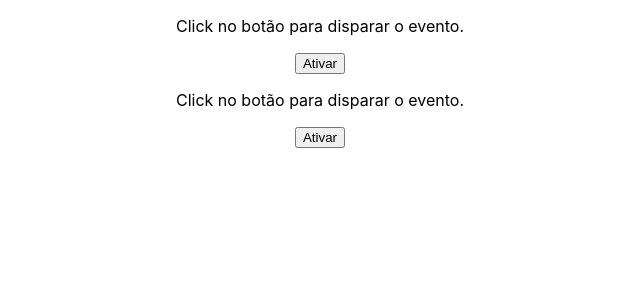
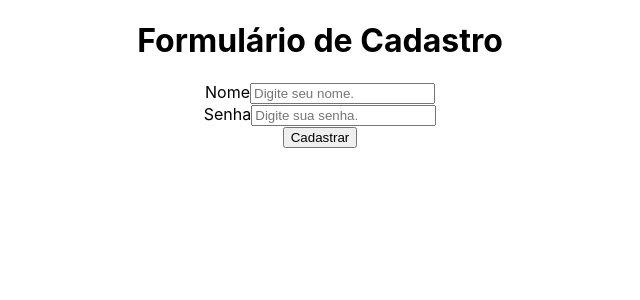
Before and after one commit to viniciusxsousa/react-projeto, a React (Create React App) app in the folder projeto-react/: page / in a window 1280 px wide. Shown: the top 300 px of the page, without its empty margins (320-960 px from the left). Built offline with nearby package versions, Linux system fonts and the light colour scheme.

Commit message:
add useState

```diff
--- a/projeto-react/src/App.js
+++ b/projeto-react/src/App.js
@@ -1,11 +1,10 @@
 import './App.css';
-import Evento from './components/Evento';
+import Forms from './components/forms';
 
 function App() {
   return (
     <div className="App">
-      <Evento numero='01'></Evento>
-      <Evento numero='02'></Evento>
+      <Forms></Forms>
     </div>
   );
 }
--- /dev/null
+++ b/projeto-react/src/components/forms/index.jsx
@@ -0,0 +1,34 @@
+import {useState} from 'react'
+
+function Forms(){
+
+    const [name, setName] = useState();
+    const [pass, setPass] = useState();
+
+    function cadastrarUsuario(e){
+        e.preventDefault()
+        console.log('Usuário: ' + name)
+        console.log('Senha: ' + pass)
+    }
+
+    return(
+        <>
+            <h1>Formulário de Cadastro</h1>
+            <form onSubmit={cadastrarUsuario}>
+                <div>
+                    <label htmlFor="nome:   ">Nome</label>
+                    <input type="text" placeholder="Digite seu nome." id="nome" name="nome" onChange={(e) => setName(e.target.value)} />
+                </div>
+                <div>
+                    <label htmlFor="pass">Senha</label>
+                    <input type='password' placeholder="Digite sua senha."  onChange={(e) => setPass(e.target.value)}/>
+                </div>
+                <div>
+                    <input type="submit" value='Cadastrar' />
+                </div>
+            </form>
+        </>
+    )
+}
+
+export default Forms
```
